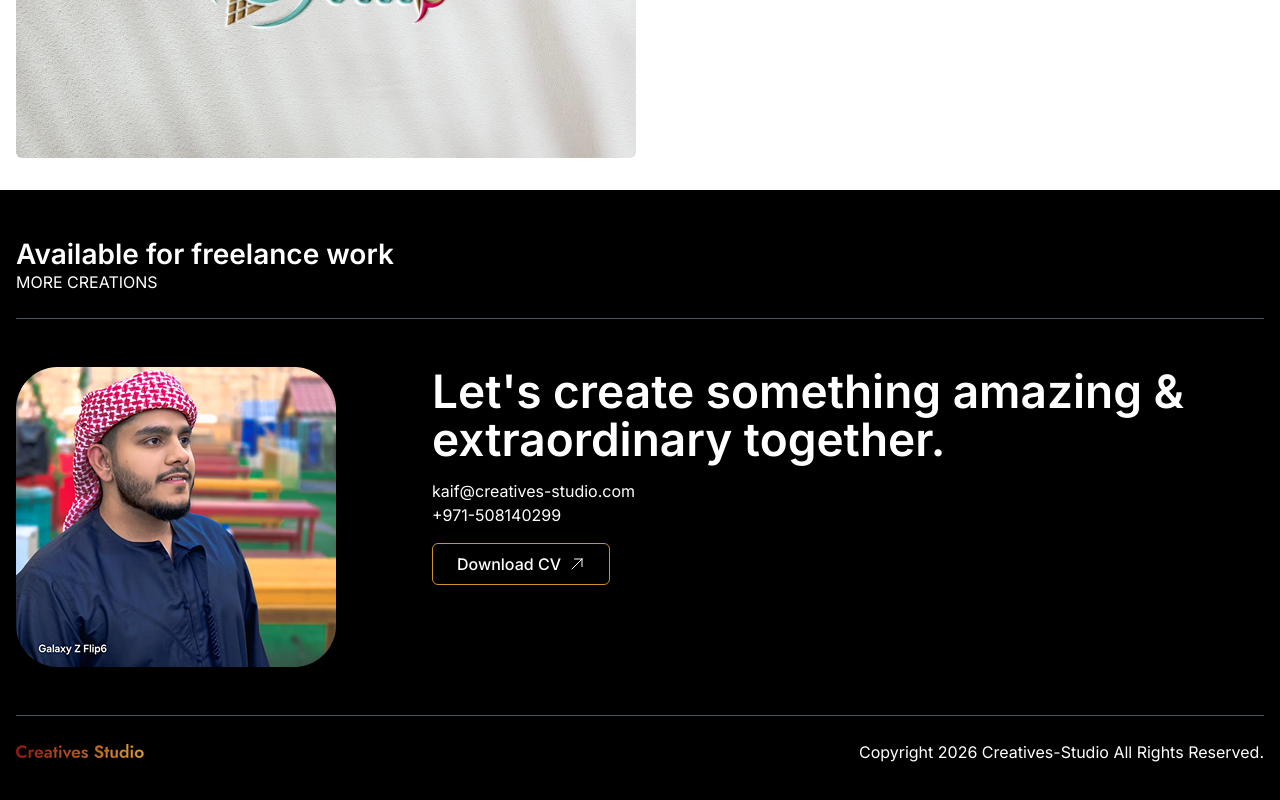
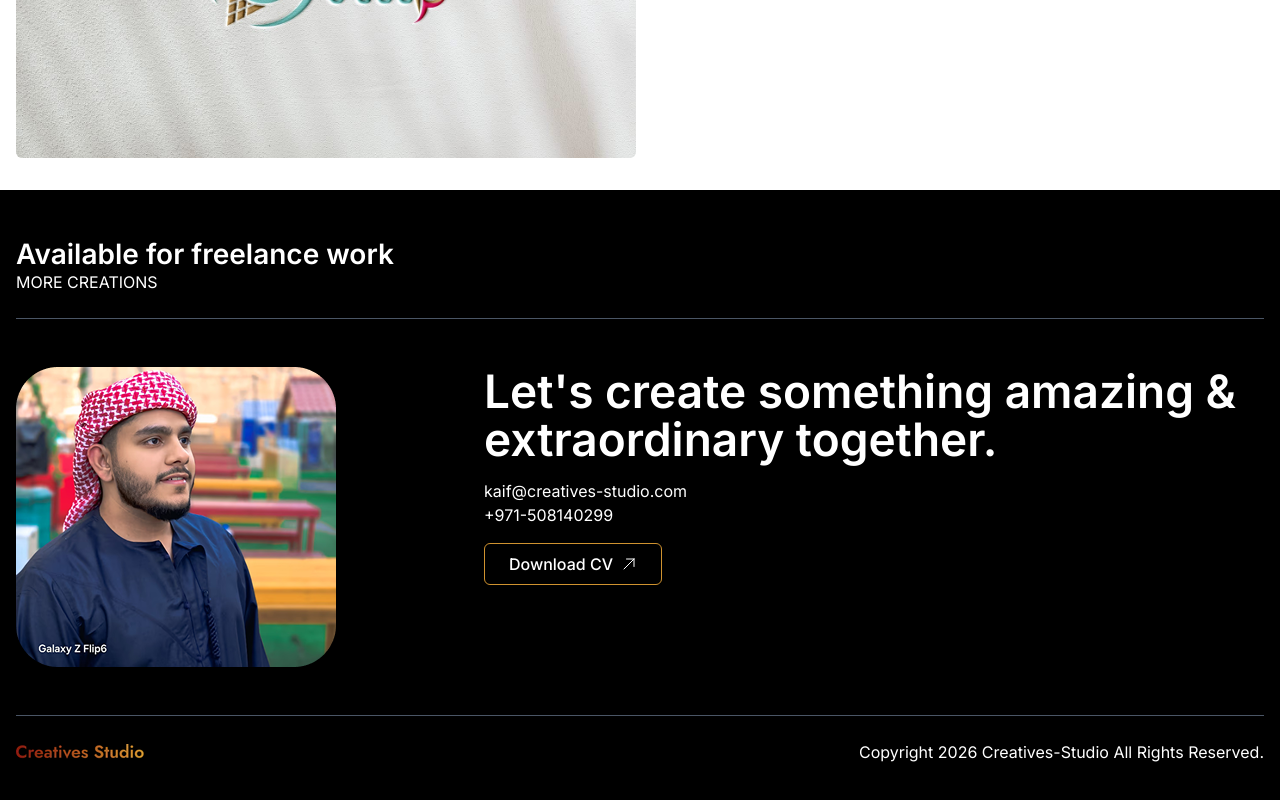
Before and after one commit to syedusman14736/creatives-studio-v2, a React (Vite) app: page /projects in a window 1280 px wide. Shown: the part 9183-9983 px from the top of the page. Built offline with nearby package versions, Linux system fonts and the light colour scheme.

Commit message:
footer fixed

```diff
--- a/src/pages/client/home/Footer.jsx
+++ b/src/pages/client/home/Footer.jsx
@@ -12,11 +12,11 @@ function Footer() {
                         <p>MORE CREATIONS</p>
                     </div>
                 </div>
-                <div className='py-12 gap-8 md:gap-0 grid grid-cols-12 border-t  border-b border-gray-600'>
-                    <div className='col-span-12 md:col-span-4'>
+                <div className='py-12 gap-8 md:gap-6 lg:gap-0 grid grid-cols-8 border-t  border-b border-gray-600'>
+                    <div className='col-span-8 md:col-span-3'>
                         <img src={footerImg} alt="" />
                     </div>
-                    <div className='flex flex-col gap-4 col-span-12 md:col-span-8'>
+                    <div className='flex flex-col gap-4 col-span-8 md:col-span-5'>
                         <h1 className="font-semibold mt-6 md:mt-0 text-[28px] lg:text-[46px] leading-8 lg:leading-12 text-white">Let's create something amazing
                             & extraordinary together.</h1>
                         <div>
```
